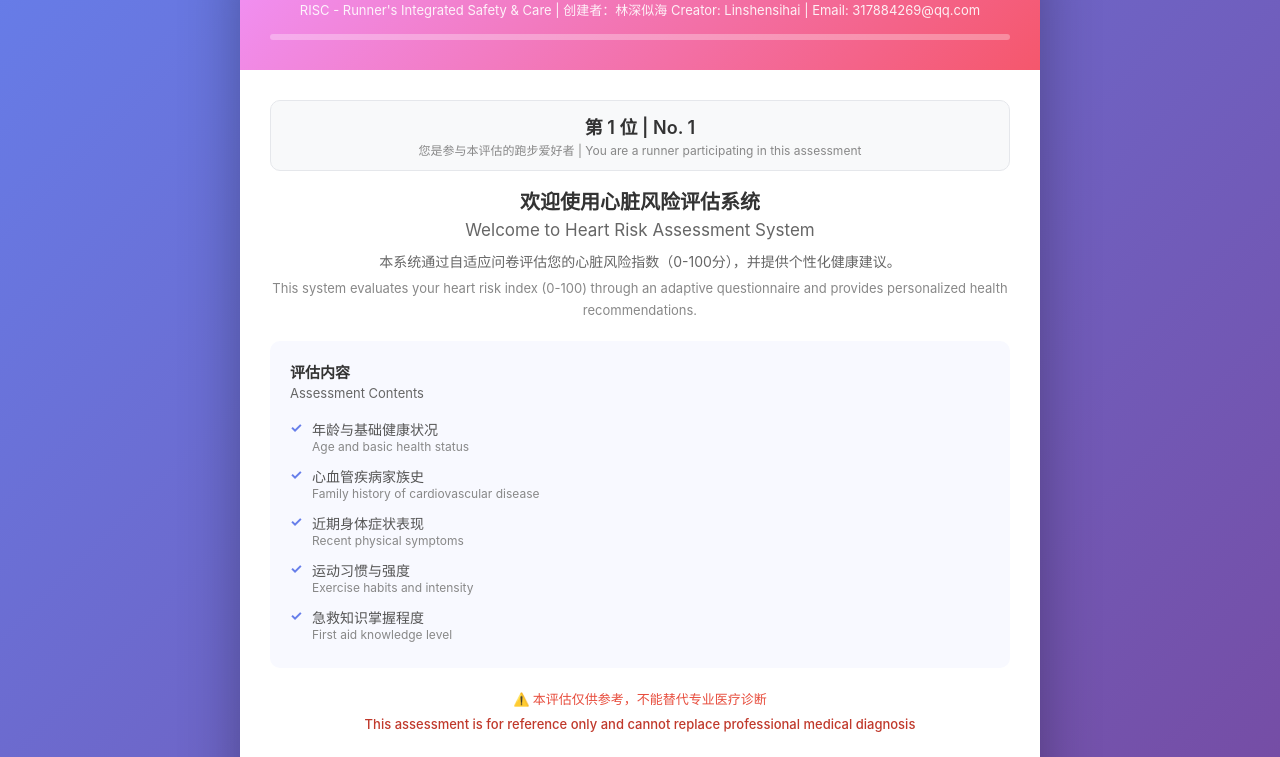
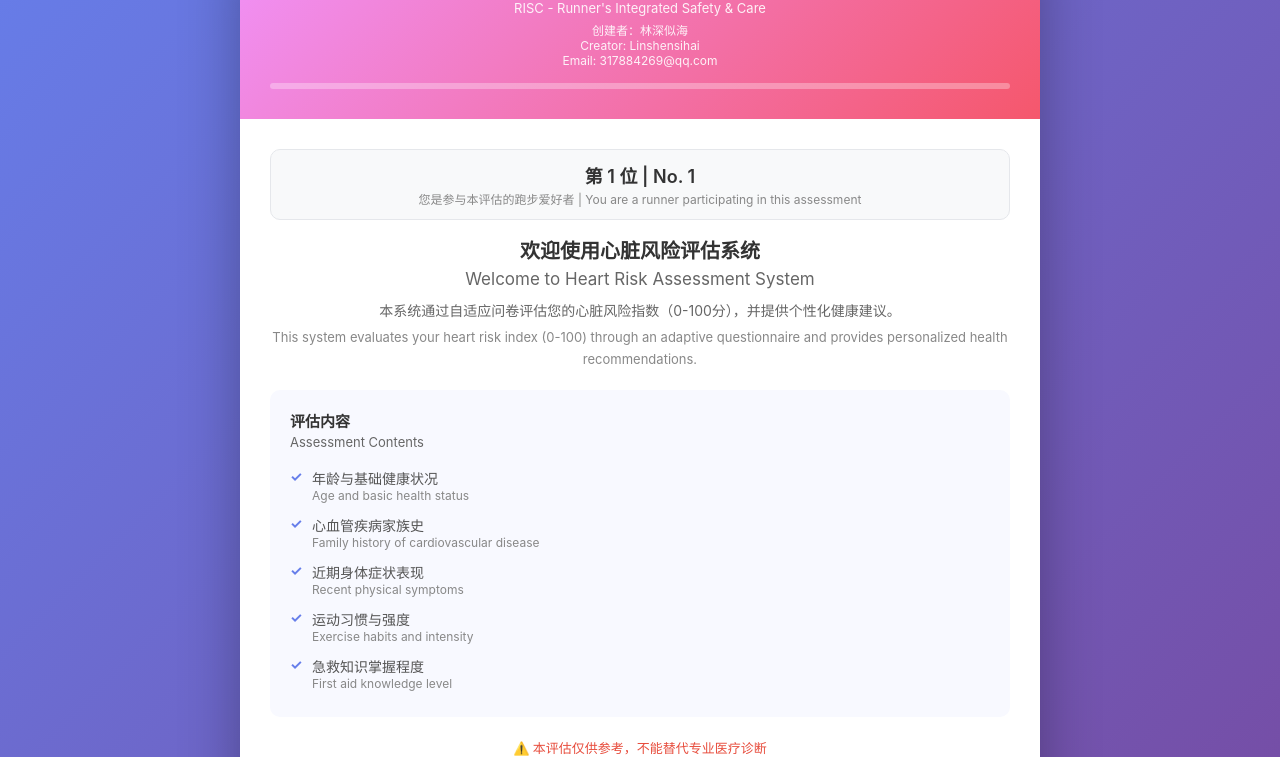
Before and after one commit to linhai1973/risc-runner-heart-risk, a plain HTML site: page index.html in a window 1280 px wide. Shown: the part 93-850 px from the top of the page. Drawn offline with Linux system fonts and the light colour scheme.

Commit message:
fix: 调整创建者署名格式为三行显示

```diff
--- a/index.html
+++ b/index.html
@@ -120,7 +120,8 @@
         <div class="header">
             <a href="admin-login.html" class="admin-link">📊 后台/Admin</a>
             <h1>🏃 跑者心脏风险评估 <span class="en">Runner Heart Risk Assessment</span></h1>
-            <p>RISC - Runner's Integrated Safety & Care | 创建者：林深似海 Creator: Linshensihai | Email: 317884269@qq.com</p>
+            <p>RISC - Runner's Integrated Safety & Care</p>
+            <p style="font-size: 12px; margin-top: 5px;">创建者：林深似海<br>Creator: Linshensihai<br>Email: 317884269@qq.com</p>
             <div class="progress-bar"><div class="progress-fill" id="progressFill" style="width: 0%"></div></div>
         </div>
         <div class="content">
```
